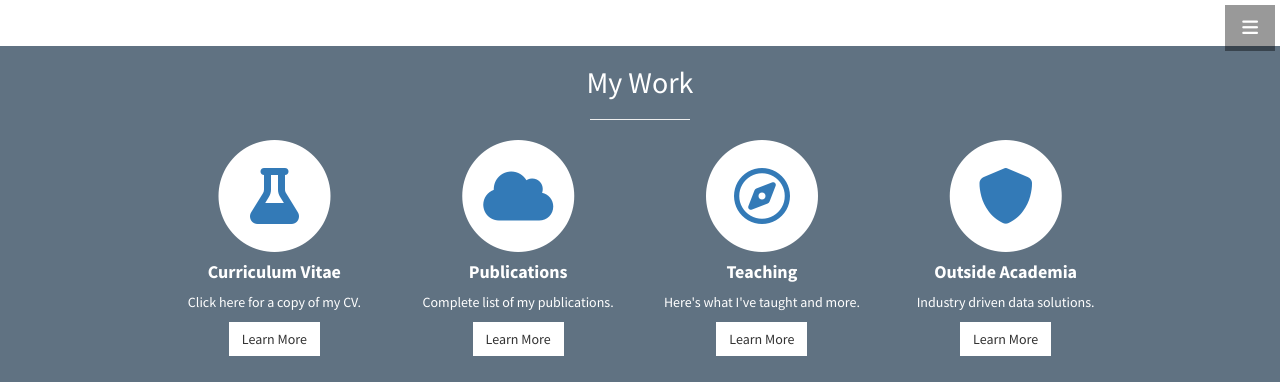
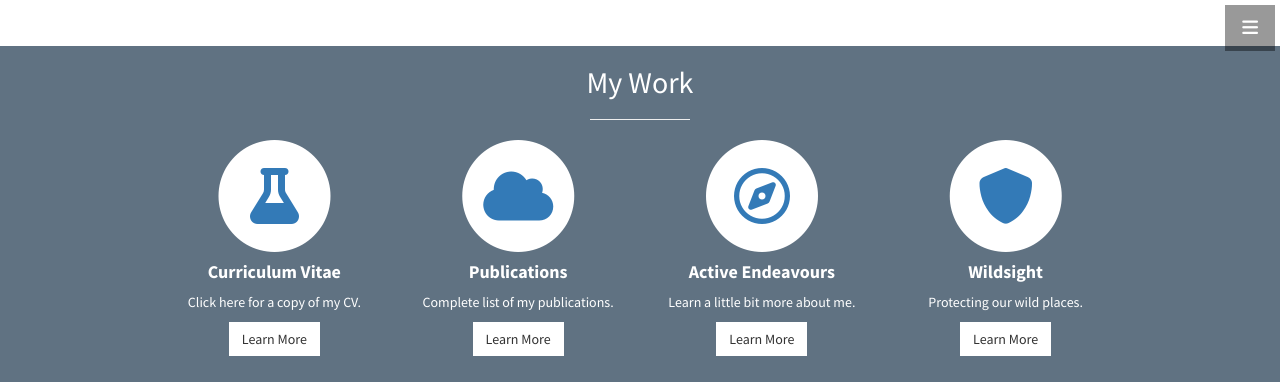
Before and after one commit to WyattSP/Wyatt-Petryshen, a Jekyll site: the page built from index.html, in a window 1280 px wide and 900 px high, scrolled down 1066 px, cut to the strip 0-382 px from the top of the window. Built offline with Jekyll 4.4.1, drawn with Linux system fonts in a browser that asks for light colours; nearby versions of some CDN libraries; some of the changed text lies outside the part shown.

Commit message:
Partial Updates
There may be some image formatting issues.

```diff
--- a/_includes/experience.html
+++ b/_includes/experience.html
@@ -39,9 +39,9 @@
               <i class="fa fa-compass fa-stack-1x text-primary"></i>
             </span>
               <h4>
-                <strong>Teaching</strong>
+                <strong>Active Endeavours</strong>
               </h4>
-              <p>Here's what I've taught and more.</p>
+              <p>Learn a little bit more about me.</p>
               <a href="/Wyatt-Petryshen/teaching.html" role="button" class="btn btn-light">Learn More</a>
             </div>
           </div>
@@ -52,10 +52,10 @@
               <i class="fa fa-shield fa-stack-1x text-primary"></i>
             </span>
               <h4>
-                <strong>Outside Academia</strong>
+                <strong>Wildsight</strong>
               </h4>
-              <p>Industry driven data solutions.</p>
-              <a href="https://www.psgeodata.com" role="button" class="btn btn-light">Learn More</a>
+              <p>Protecting our wild places.</p>
+              <a href="https://wildsight.ca" role="button" class="btn btn-light">Learn More</a>
             </div>
           </div>
         </div>
--- a/_includes/research.html
+++ b/_includes/research.html
@@ -3,7 +3,7 @@
     <div class="row">
       <div class="col-lg-12 text-center">
         <h2>Research Overview</h2>
-        <p class="lead">My current research is focused on explaining patterns of diversity in Permian conodont populations, with my broader interests being focused on how environmental perturbations impact diversity, the effect of developmental plasticity on population dynamics, and larger scale patterns in global marine ecosystems.</p>
+        <p class="lead">I am currently involved in a broad range of projects. These span the examination of mining pollution in the Elk Valley, conodont paleobiology, and the role developmental plasticity plays in species adaptation.</p>
       </div>
     </div>
     <!-- /.row -->
```
Also changed, not shown: research.md (+2 -2 lines), 1 other file.
